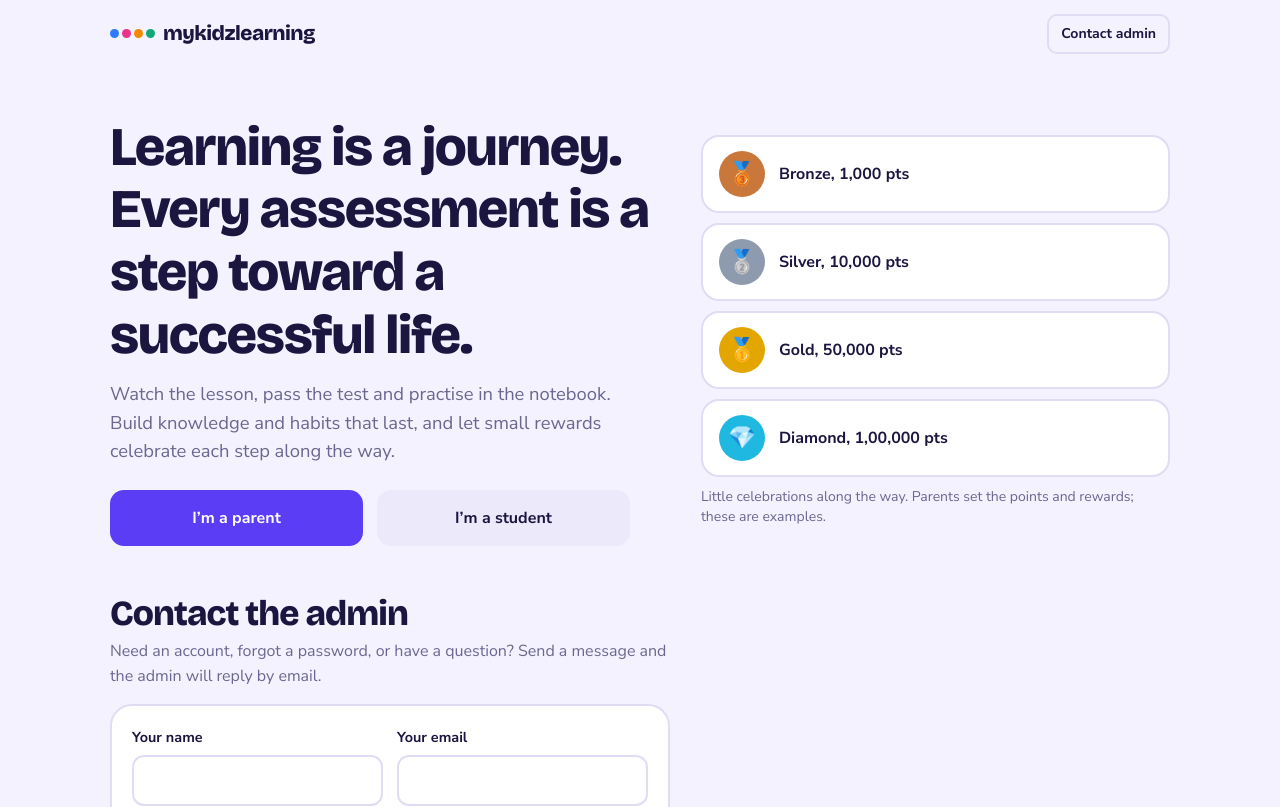
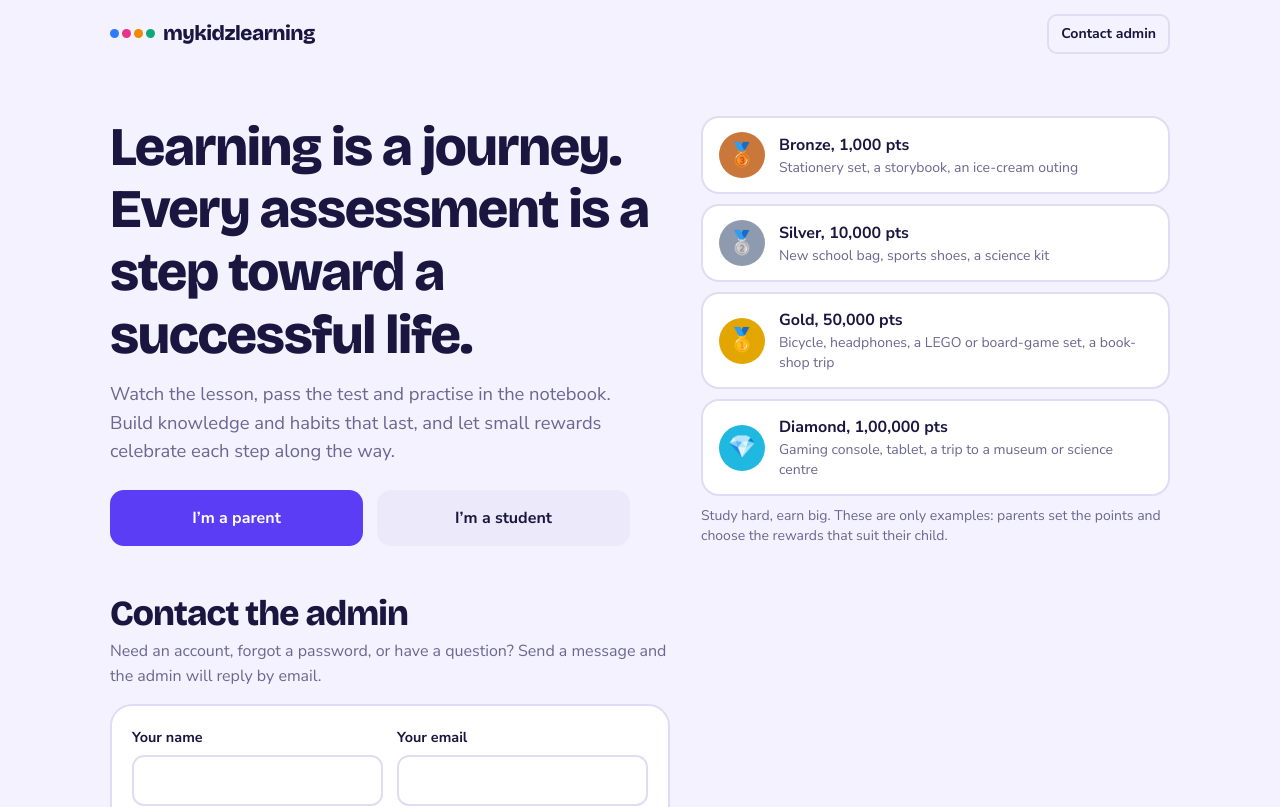
Before and after one commit to santoshgattem/mykidzlearning, a Next.js app: page / in a window 1280 px wide. Shown: the top 807 px of the page. Built offline with nearby package versions, Linux system fonts and the light colour scheme; no server answers.

Commit message:
Main page: kid-friendly example rewards mixed with learning on each tier card

```diff
--- a/src/app/page.tsx
+++ b/src/app/page.tsx
@@ -23,10 +23,10 @@ async function loadSlides(): Promise<Slide[]> {
 }
 
 const LADDER = [
-  { tier: "bronze", icon: "🥉", name: "Bronze", pts: "1,000 pts" },
-  { tier: "silver", icon: "🥈", name: "Silver", pts: "10,000 pts" },
-  { tier: "gold", icon: "🥇", name: "Gold", pts: "50,000 pts" },
-  { tier: "diamond", icon: "💎", name: "Diamond", pts: "1,00,000 pts" },
+  { tier: "bronze", icon: "🥉", name: "Bronze", pts: "1,000 pts", ideas: "Stationery set, a storybook, an ice-cream outing" },
+  { tier: "silver", icon: "🥈", name: "Silver", pts: "10,000 pts", ideas: "New school bag, sports shoes, a science kit" },
+  { tier: "gold", icon: "🥇", name: "Gold", pts: "50,000 pts", ideas: "Bicycle, headphones, a LEGO or board-game set, a book-shop trip" },
+  { tier: "diamond", icon: "💎", name: "Diamond", pts: "1,00,000 pts", ideas: "Gaming console, tablet, a trip to a museum or science centre" },
 ] as const;
 
 const TIER_BG = {
@@ -92,10 +92,11 @@ export default async function Home() {
                   <b>
                     {r.name}, {r.pts}
                   </b>
+                  <div className="text-sm text-muted">{r.ideas}</div>
                 </div>
               </div>
             ))}
-            <p className="text-sm text-muted">Little celebrations along the way. Parents set the points and rewards; these are examples.</p>
+            <p className="text-sm text-muted">Study hard, earn big. These are only examples: parents set the points and choose the rewards that suit their child.</p>
           </div>
         </section>
 
```
